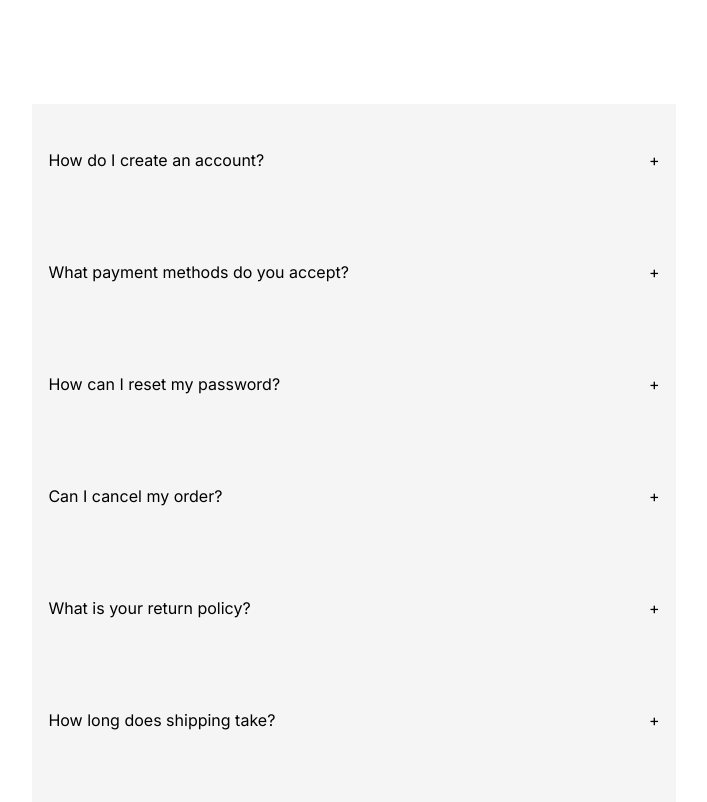
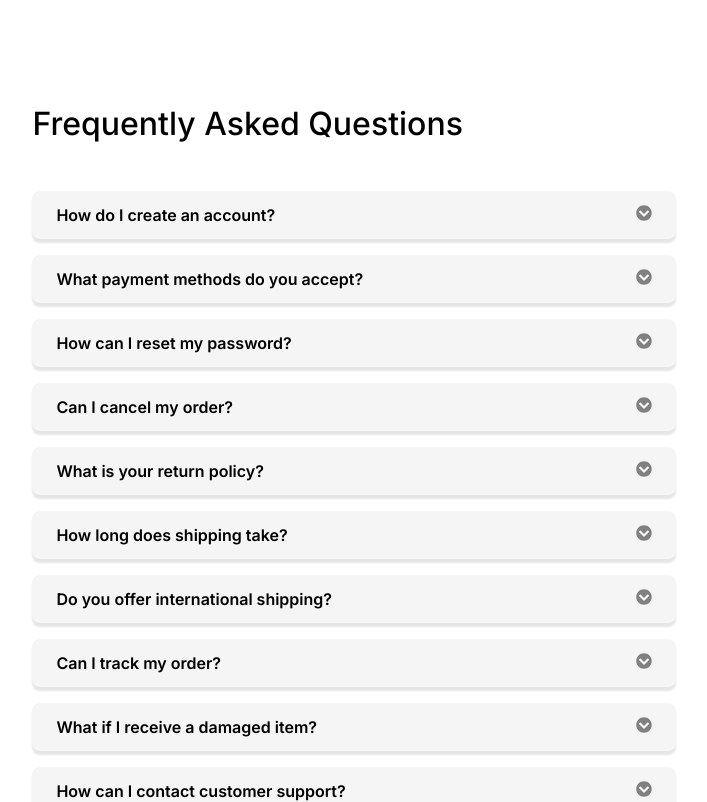
Before and after one commit to SwarnaliRoy94/FrontendAssesmentForNetmark, a Next.js app: page / in a window 1280 px wide. Shown: the top 802 px of the page, without its empty margins (286-993 px from the left). Built offline with nearby package versions, Linux system fonts and the light colour scheme.

Commit message:
added css styles to expandable

```diff
--- a/package.json
+++ b/package.json
@@ -18,6 +18,7 @@
     "next": "13.4.4",
     "react": "18.2.0",
     "react-dom": "18.2.0",
+    "react-icons": "^4.9.0",
     "typescript": "5.1.3"
   },
   "devDependencies": {
--- a/src/app/page.module.css
+++ b/src/app/page.module.css
@@ -19,5 +19,12 @@
   width: 100%;
   flex-direction: column;
   align-items: center;
-  /* margin-top: 0.5rem; */
 }
+
+.heading {
+  padding: 2rem;
+  padding-top: 0;
+  font-size: 2rem;
+  font-weight: 500;
+  width: 60%;
+}
--- a/src/app/page.tsx
+++ b/src/app/page.tsx
@@ -3,6 +3,7 @@
 import Expandable from "@/components/expandable/expandable";
 import styles from "./page.module.css";
 import { useState } from "react";
+import { FaChevronCircleDown } from "react-icons/fa";
 
 const faqItems = [
   {
@@ -71,7 +72,6 @@ export default function Home() {
   const [isOpenItemId, setIsOpenItemId] = useState<number>(-1);
 
   const updateOpenedItemId = (id: number) => {
-
     // when an opened item is clicked it will set -1 to close the item.
     setIsOpenItemId((prev) => (id === prev ? -1 : id));
   };
@@ -79,6 +79,7 @@ export default function Home() {
   return (
     <main className={styles.main}>
       <div className={styles.wrapper}>
+        <div className={styles.heading}> Frequently Asked Questions </div>
         {faqItems.map((item) => (
           <div key={item.id} className={styles.expandable}>
             <Expandable
@@ -86,7 +87,7 @@ export default function Home() {
               updateItemId={() => updateOpenedItemId(item.id)}
             >
               <Expandable.Header>{item.header}</Expandable.Header>
-              <Expandable.Icon icon={"+"} />
+              <Expandable.Icon icon={<FaChevronCircleDown color="grey" />} />
               <Expandable.Body>{item.content}</Expandable.Body>
             </Expandable>
           </div>
--- a/src/components/expandable/expandable.module.css
+++ b/src/components/expandable/expandable.module.css
@@ -1,5 +1,6 @@
 .wrapper {
     width: 60%;
+
 }
 
 .headerStyle {
@@ -9,26 +10,38 @@
     align-items: center;
     background-color: whitesmoke;
     color: black;
-    height: 5rem;
-    padding: 1rem;
+    height: 3rem;
+    padding: 0 1.5rem 0 1.5rem;
+    border-radius: 0.5rem;
+    box-shadow: 0 4px 2px 0 rgba(0, 0, 0, 0.1);
+    margin-top: 1rem;
+    font-size: medium;
+    font-weight: 600;
 }
 
 .bodyStyle {
-    background-color: antiquewhite;
     margin-top: 1rem;
+    margin-bottom: -1rem;
     color: black;
-    padding: 1rem;
-    animation: fadeIn 200ms ease-in both;
+    padding: 2rem 1.5rem 2rem 1.5rem;
+    animation: fadeIn 500ms ease-in both;
+    border-radius: 0.5rem;
+    box-shadow: 0 2px 2px 0 rgba(0, 0, 0, 0.1);
+    font-size: 16px;
+    height: max-content;
 }
 
 @keyframes fadeIn {
     from {
         opacity: 0;
         transform: translateY(-10px);
+        background-color: azure;
     }
 
     to {
         opacity: 1;
         transform: translateY(-10px);
+        background-color: white;
+
     }
 }
--- a/src/components/expandable/expandable.tsx
+++ b/src/components/expandable/expandable.tsx
@@ -2,6 +2,7 @@
 
 import { ReactNode, useState, Children, ReactElement } from "react";
 import styles from "./expandable.module.css";
+import { FaChevronCircleUp } from "react-icons/fa";
 
 enum childrenType {
   HEADER = "Header",
@@ -15,7 +16,7 @@ interface ExpandableProps {
   updateItemId: () => void;
 }
 interface ExpandableIconProps {
-  icon: ReactNode;
+  icon: any;
 }
 
 interface ExpandableHeaderProps {
@@ -49,7 +50,8 @@ const Expandable = ({ children, isOpen, updateItemId }: ExpandableProps) => {
     <div className={styles.wrapper}>
       <div className={styles.headerStyle} onClick={toggle}>
         <div>{header?.props.children}</div>
-        <div>{isOpen ? "-" : icon?.props.icon}</div>
+        <div>{isOpen ? <FaChevronCircleUp color="grey"  /> : icon?.props.icon}</div>
+
       </div>
       {isOpen && (
         <div className={styles.bodyStyle}>
```
Also changed, not shown: 1 other file (tests, documents, lock files or other folders).
